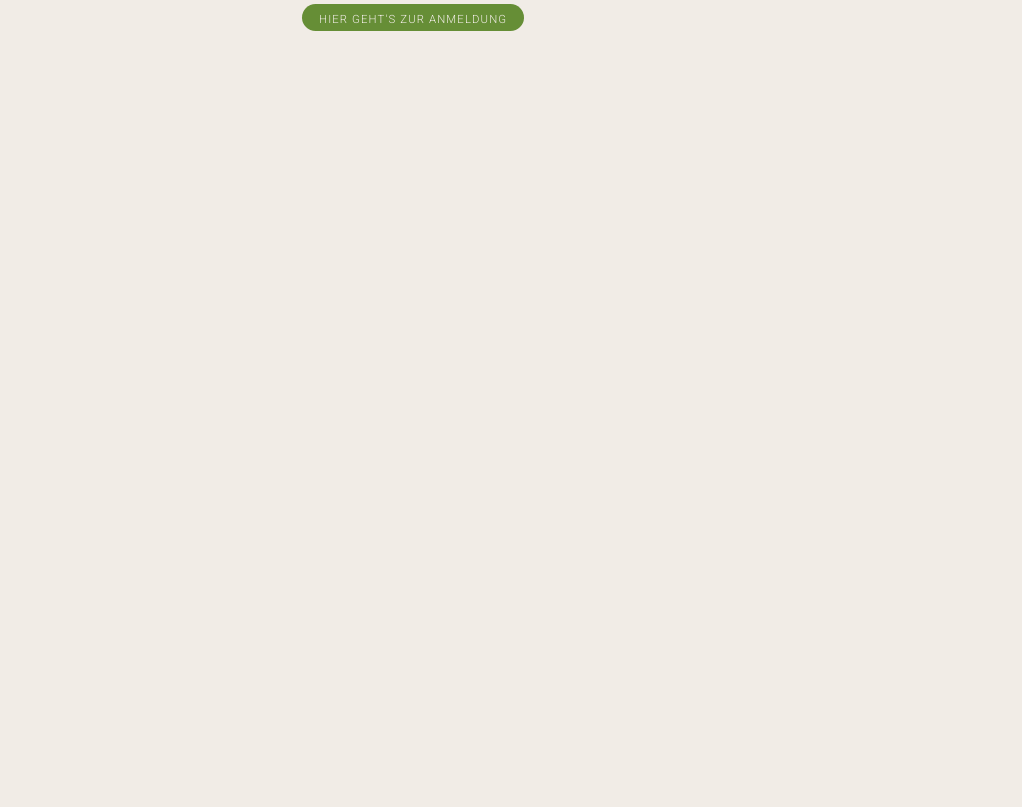
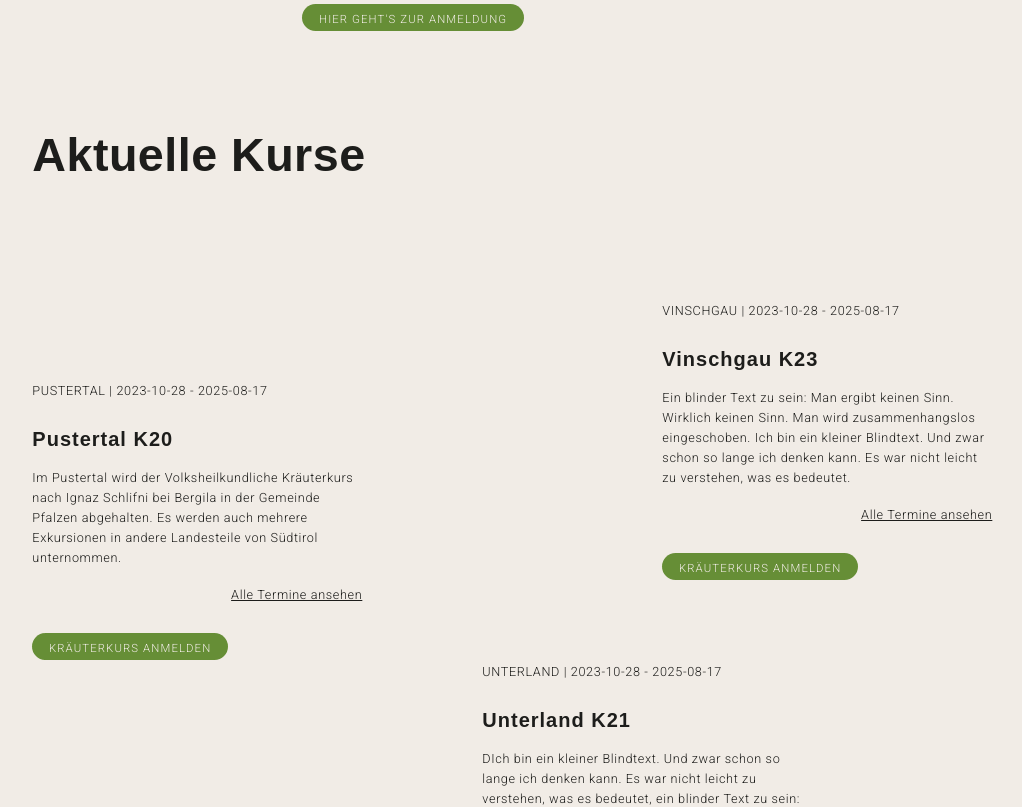
Before and after one commit to FelixRizzolli/kraeuterakademie.it_nuxt, a Nuxt app: page /kraeuterkurse in a window 1280 px wide. Shown: the part 1760-2567 px from the top of the page, without its empty margins (211-1233 px from the left). Built offline with nearby package versions, Linux system fonts and the light colour scheme; a web font is replaced by a local one.

Commit message:
feat(CourseList): add CourseList component

```diff
--- a/app/assets/styles/layout.scss
+++ b/app/assets/styles/layout.scss
@@ -81,6 +81,7 @@ h6,
         padding: 1.2rem 2.5rem;
 
         width: max-content;
+        height: fit-content;
 
         background-color: $colorCta;
         color: $colorFontWhite;
--- /dev/null
+++ b/app/components/elements/Course.vue
@@ -0,0 +1,100 @@
+<template>
+    <section class="course">
+        <h3 class="title">{{ course.title }}</h3>
+        <span class="key-infos">{{ course.place }} | {{ course.fromDate }} - {{ course.toDate }}</span>
+        <p class="description">{{ course.description }}</p>
+        <a class="open-close" @click="toggleDates">Alle Termine ansehen</a>
+        <div class="dates" ref="dates">
+            <p class="date" v-for="(date, index) in course.dates" :key="index">
+                {{ date }}
+            </p>
+        </div>
+        <NuxtLink class="link-button" :to="course.link?.href">{{ course.link?.text }}</NuxtLink>
+    </section>
+</template>
+
+<script lang="ts" setup>
+export interface Course {
+    title: string;
+    place: string;
+    fromDate: string;
+    toDate: string;
+    description: string;
+    dates: Array<string>;
+    link?: {
+        href: string;
+        text: string;
+    };
+}
+
+export interface CourseProps {
+    course: Course;
+}
+
+const props = defineProps<CourseProps>();
+
+const dates = ref<HTMLDivElement | null>(null);
+
+const toggleDates = () => {
+    if (dates.value) {
+        dates.value.style.height = dates.value.style.height === "0px" ? "auto" : "0px";
+        dates.value.style.paddingTop = dates.value.style.paddingTop === "0px" ? "2.5rem" : "0px";
+    }
+};
+</script>
+
+<style lang="scss" scoped>
+.course {
+    display: grid;
+    height: fit-content;
+}
+
+.title {
+    order: 2;
+    margin-top: 4.5rem;
+}
+
+.key-infos {
+    @include font-19-30-5-L();
+
+    & {
+        order: 1;
+
+        text-transform: uppercase;
+    }
+}
+
+.description {
+    order: 3;
+    margin-top: 2.5rem;
+}
+
+.dates {
+    order: 4;
+    padding-top: 0px;
+
+    height: 0px;
+    overflow: hidden;
+
+    display: grid;
+    grid-template-columns: 1fr 1fr;
+}
+
+.open-close {
+    order: 5;
+    margin-top: 2.5rem;
+
+    text-align: right;
+    text-decoration: underline;
+
+    &:hover {
+        cursor: pointer;
+        color: $colorCta;
+    }
+}
+
+.link-button {
+    order: 6;
+    margin-top: 4.5rem;
+}
+</style>
--- /dev/null
+++ b/app/components/sections/CourseList.vue
@@ -0,0 +1,49 @@
+<template>
+    <section class="contentelement_courselist grid-container">
+        <h2 class="title">{{ title }}</h2>
+        <Course v-for="(course, index) in courses" :key="index" :course="course" />
+    </section>
+</template>
+
+<script lang="ts" setup>
+export interface CourseListProps {
+    title: string;
+    courses: Array<Course>;
+}
+
+const props = defineProps<CourseListProps>();
+</script>
+
+<style lang="scss" scoped>
+.contentelement_courselist {
+    margin-bottom: 15rem;
+}
+
+.title {
+    @include col-start(3);
+    @include col(6);
+
+    & {
+        margin-bottom: 18rem;
+    }
+}
+
+.course:nth-child(3n + 2) {
+    @include col-start(3);
+    @include col(4);
+
+    & {
+        margin-top: 12rem;
+    }
+}
+
+.course:nth-child(3n) {
+    @include col-start(10);
+    @include col(4);
+}
+
+.course:nth-child(3n + 1) {
+    @include col-start(8);
+    @include col(4);
+}
+</style>
--- a/app/pages/kraeuterkurse/index.vue
+++ b/app/pages/kraeuterkurse/index.vue
@@ -2,6 +2,7 @@
     <HeroBig :title="pageData.herobig.title" :image="pageData.herobig.image" />
     <Accordions :title="pageData.accordions.title" :accordions="pageData.accordions.accordions" />
     <TextElement :title="pageData.textelement.title" :text="pageData.textelement.content" :link="pageData.textelement.link" />
+    <CourseList :title="pageData.courselist.title" :courses="pageData.courselist.courses" />
 </template>
 
 <script lang="ts" setup>
@@ -53,6 +54,47 @@ const pageData = ref<any>({
             </ul>
         `,
     },
+    courselist: {
+        title: "Aktuelle Kurse",
+        courses: [
+            {
+                title: "Pustertal K20",
+                place: "Pustertal",
+                fromDate: "2023-10-28",
+                toDate: "2025-08-17",
+                description: "Im Pustertal wird der Volksheilkundliche Kräuterkurs nach Ignaz Schlifni bei Bergila in der Gemeinde Pfalzen abgehalten. Es werden auch mehrere Exkursionen in andere Landesteile von Südtirol unternommen.",
+                link: {
+                    text: "Kräuterkurs Anmelden",
+                    href: "/kurse/pustertal-k20",
+                },
+                dates: ["28.10.2023 SA", "11.11.2023 SA", "09.12.2023 SO", "20.01.2024 SA", "10.02.2024 SO", "23.03.2024 SA", "27.04.2024 SA", "11.05.2024 SA", "08.06.2024 SA", "06.07.2024 SO", "03.08.2024 SO", "31.08.2024 MI", "14.09.2024 SA", "28.09.2024 SO", "12.10.2024 SA", "09.11.2024 SA", "23.11.2024 SA", "07.12.2024 SO", "18.01.2025 SA", "08.02.2025 MI", "22.02.2025 SO", "15.03.2025 SA", "05.04.2025 SO", "26.04.2025 SO", "10.05.2025 SA", "24.05.2025 SA", "14.06.2025 MI", "28.06.2025 SA", "12.07.2025 SO", "26.07.2025 SO", "09.08.2025 SA", "16.08.2025 SA", "17.08.2025 SA"],
+            },
+            {
+                title: "Vinschgau K23",
+                place: "Vinschgau",
+                fromDate: "2023-10-28",
+                toDate: "2025-08-17",
+                description: "Ein blinder Text zu sein: Man ergibt keinen Sinn. Wirklich keinen Sinn. Man wird zusammenhangslos eingeschoben. Ich bin ein kleiner Blindtext. Und zwar schon so lange ich denken kann. Es war nicht leicht zu verstehen, was es bedeutet.",
+                link: {
+                    text: "Kräuterkurs Anmelden",
+                    href: "/kurse/pustertal-k20",
+                },
+                dates: ["28.10.2023 SA", "11.11.2023 SA", "09.12.2023 SO", "20.01.2024 SA", "10.02.2024 SO", "23.03.2024 SA", "27.04.2024 SA", "11.05.2024 SA", "08.06.2024 SA", "06.07.2024 SO", "03.08.2024 SO", "31.08.2024 MI", "14.09.2024 SA", "28.09.2024 SO", "12.10.2024 SA", "09.11.2024 SA", "23.11.2024 SA", "07.12.2024 SO", "18.01.2025 SA", "08.02.2025 MI", "22.02.2025 SO", "15.03.2025 SA", "05.04.2025 SO", "26.04.2025 SO", "10.05.2025 SA", "24.05.2025 SA", "14.06.2025 MI", "28.06.2025 SA", "12.07.2025 SO", "26.07.2025 SO", "09.08.2025 SA", "16.08.2025 SA", "17.08.2025 SA"],
+            },
+            {
+                title: "Unterland K21",
+                place: "Unterland",
+                fromDate: "2023-10-28",
+                toDate: "2025-08-17",
+                description: "DIch bin ein kleiner Blindtext. Und zwar schon so lange ich denken kann. Es war nicht leicht zu verstehen, was es bedeutet, ein blinder Text zu sein: Man ergibt keinen Sinn. Wirklich keinen Sinn. Man wird zusammenhangslos eingeschoben.",
+                link: {
+                    text: "Kräuterkurs Anmelden",
+                    href: "/kurse/pustertal-k20",
+                },
+                dates: ["28.10.2023 SA", "11.11.2023 SA", "09.12.2023 SO", "20.01.2024 SA", "10.02.2024 SO", "23.03.2024 SA", "27.04.2024 SA", "11.05.2024 SA", "08.06.2024 SA", "06.07.2024 SO", "03.08.2024 SO", "31.08.2024 MI", "14.09.2024 SA", "28.09.2024 SO", "12.10.2024 SA", "09.11.2024 SA", "23.11.2024 SA", "07.12.2024 SO", "18.01.2025 SA", "08.02.2025 MI", "22.02.2025 SO", "15.03.2025 SA", "05.04.2025 SO", "26.04.2025 SO", "10.05.2025 SA", "24.05.2025 SA", "14.06.2025 MI", "28.06.2025 SA", "12.07.2025 SO", "26.07.2025 SO", "09.08.2025 SA", "16.08.2025 SA", "17.08.2025 SA"],
+            },
+        ],
+    },
 });
 </script>
 
```
